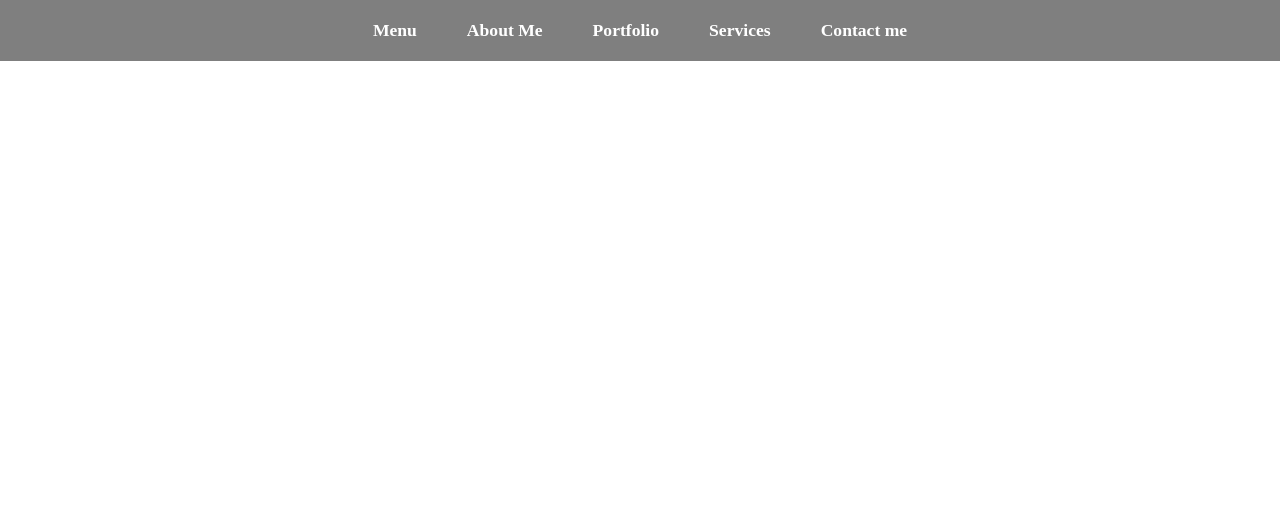
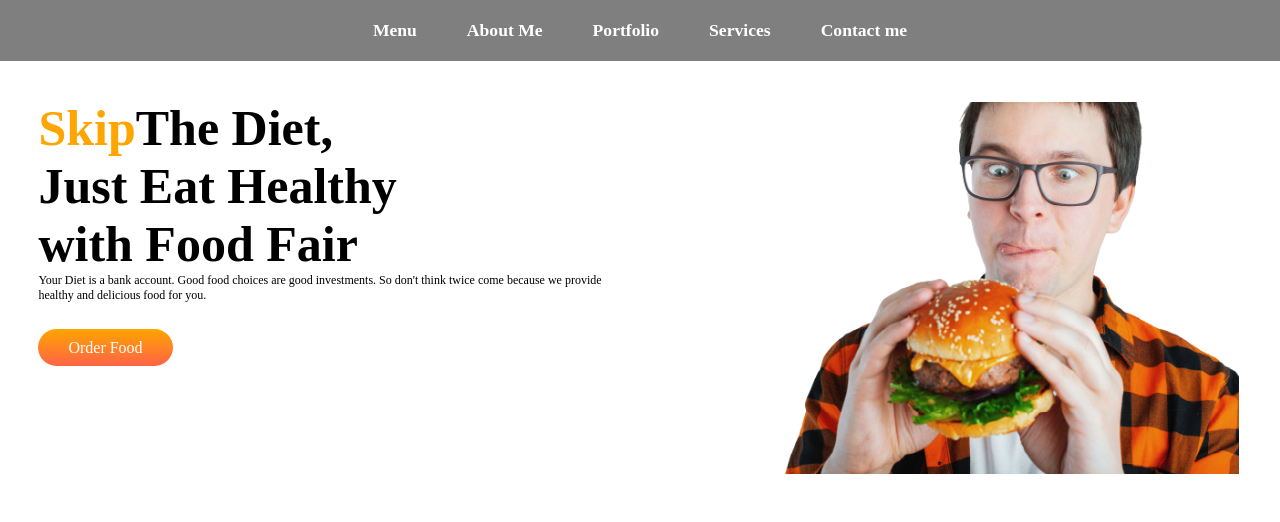
Before and after one commit to Iqbal-Hossain-Iqu/food-fair, a plain HTML site: page index.html in a window 1280 px wide. Drawn offline with Linux system fonts and the light colour scheme.

Commit message:
first section added

```diff
--- a/index.html
+++ b/index.html
@@ -17,6 +17,20 @@
             <li> <a href="#">Contact me</a> </li>
         </ul>
     </nav>
+    <section class="home">
+        <div class="half-width">
+            <h1><span class="orange-color">Skip</span>The Diet,<br> Just Eat Healthy <br> with Food Fair </h1>
+            <p class="main-peragraph">Your Diet is a bank account. Good food choices are good investments. So don't think twice come because we provide healthy and delicious food for you. </p><br><br>
+            <a class="order-food" target="blank"  href="">Order Food</a>
+        </div>
+       <div class="half-width">
+           <img src="images/young-guy-holding-fresh-burger_79782-176-removebg-preview.png" alt="photo">
+       </div>
+    </section>
+
+    <section>
+        <div></div>
+    </section>
 
 </body>
 </html>
--- a/style.css
+++ b/style.css
@@ -37,3 +37,38 @@
     color: black;
     box-shadow: 0 0 10px white;
 }
+
+.home {
+    display: flex;
+    margin-bottom: 150px;
+}
+
+h1 {
+    font-size: 50px;
+}
+
+.orange-color {
+    color: orange;
+}
+
+.order-food {
+    text-decoration: none;
+    padding: 10px 30px;
+    background-image: linear-gradient(orange, tomato);
+    border-radius: 60px;
+    color: white;
+}
+
+.half-width {
+    width: 50%;
+    padding: 3%;
+}
+
+.half-width img {
+    width: 100%;
+    padding: 3px;
+}
+
+p {
+    font-size: 12px;
+}
```
Also changed, not shown: images/eating.png (added), images/kisspng-eating-junk-food-hunger-fast-food-woman-eating-5b100f5d437345.6346499515277791652763-removebg-preview.png (added), images/young-guy-holding-fresh-burger_79782-176-removebg-preview.png (added).
